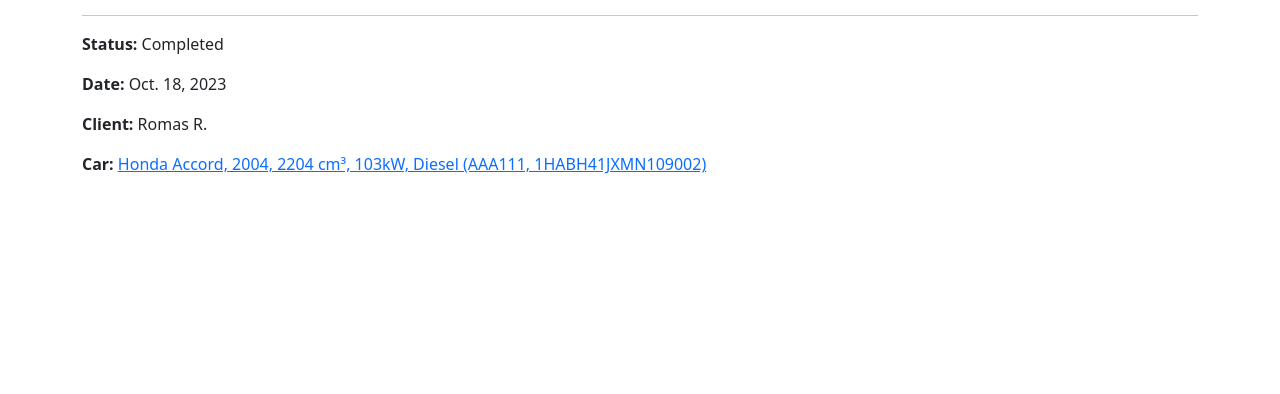
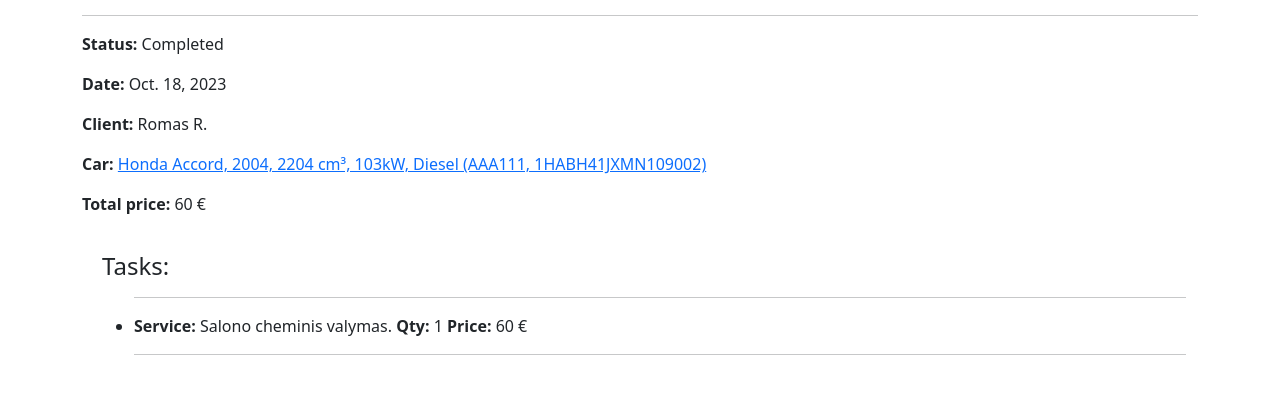
Before and after one commit to 00riddle00/auto-service, a Django app: page /service/orders/3 in a window 1280 px wide. Shown: the part 145-539 px from the top of the page. Run offline with Django 4.2, Linux system fonts and the light colour scheme; data comes from the database, SQL or seed files in the repository; both versions use the stored data as it was before the commit.

Commit message:
[Problem P29] Show the detailed information about each order, including all the lines of this order. Also, make "total_sum" be a calculated attribute (migrations applied for that as well).

```diff
--- a/service/admin.py
+++ b/service/admin.py
@@ -38,7 +38,7 @@ class OrderLineInline(admin.TabularInline):
 
 class OrderAdmin(admin.ModelAdmin):
     list_display = ["date", "car", "total_price", "status"]
-    list_editable = ["total_price", "status"]
+    list_editable = ["status"]
     inlines = [OrderLineInline]
 
 
--- a/service/models.py
+++ b/service/models.py
@@ -75,7 +75,6 @@ class Order(models.Model):
         on_delete=models.CASCADE,
         related_name="orders",
     )
-    total_price = models.FloatField(verbose_name="Total price")
 
     ORDER_STATUS = (
         ("N", "New"),
@@ -100,6 +99,14 @@ class Order(models.Model):
         verbose_name = "Order"
         verbose_name_plural = "Orders"
         ordering = ["-id"]
+
+    @property
+    def total_price(self):
+        order_lines = OrderLine.objects.filter(order=self.id)
+        total_price = 0
+        for line in order_lines:
+            total_price += line.price * line.quantity
+        return total_price
 
 
 class OrderLine(models.Model):
--- a/service/templates/order_details.html
+++ b/service/templates/order_details.html
@@ -10,4 +10,19 @@
 <p><strong>Client: </strong>{{ order.car.client_name }}</p>
 <p><strong>Car: </strong><a href="{% url 'car-details' order.car.id %}">{{ order.car.car_model }}
     ({{ order.car.license_plate_no }}, {{ order.car.vin_code }})</a></p>
+<p><strong>Total price: </strong>{{ order.total_price }} €</p>
+<div class="container" style="padding-top: 20px; padding-left: 20px">
+    <h4>Tasks:</h4>
+    {% if order.lines.all %}
+        <ul>
+            <hr>
+            {% for line in order.lines.all %}
+                <li><strong>Service:</strong> {{ line.service.name }}. <strong>Qty: </strong>{{ line.quantity }}<strong>
+                    Price: </strong>{{ line.price }} €
+                </li>
+                <hr>
+            {% endfor %}
+        </ul>
+    {% endif %}
+</div>
 {% endblock %}
```
Also changed, not shown: auto_service.sqlite3, service/migrations/0006_remove_order_total_price.py (added).
